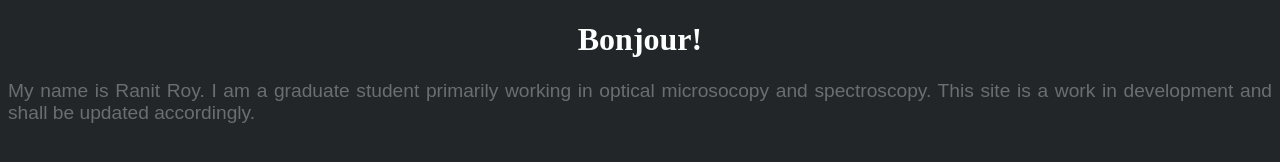
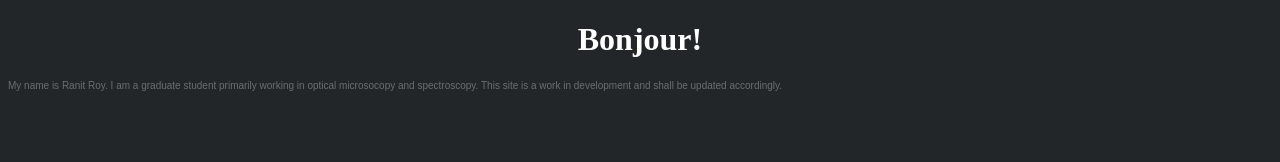
Before and after one commit to royranit/testsite, a plain HTML site: page index.html in a window 1280 px wide. Drawn offline with Linux system fonts and the light colour scheme.

Commit message:
Update style.css

```diff
--- a/style.css
+++ b/style.css
@@ -7,7 +7,7 @@ body{
 }
 p{
     color:#6B6E70;
-    font-size:larger;
+    font-size:x-small;
     font-family: Arial, Helvetica, sans-serif;
     text-align: justify;
 }
```
